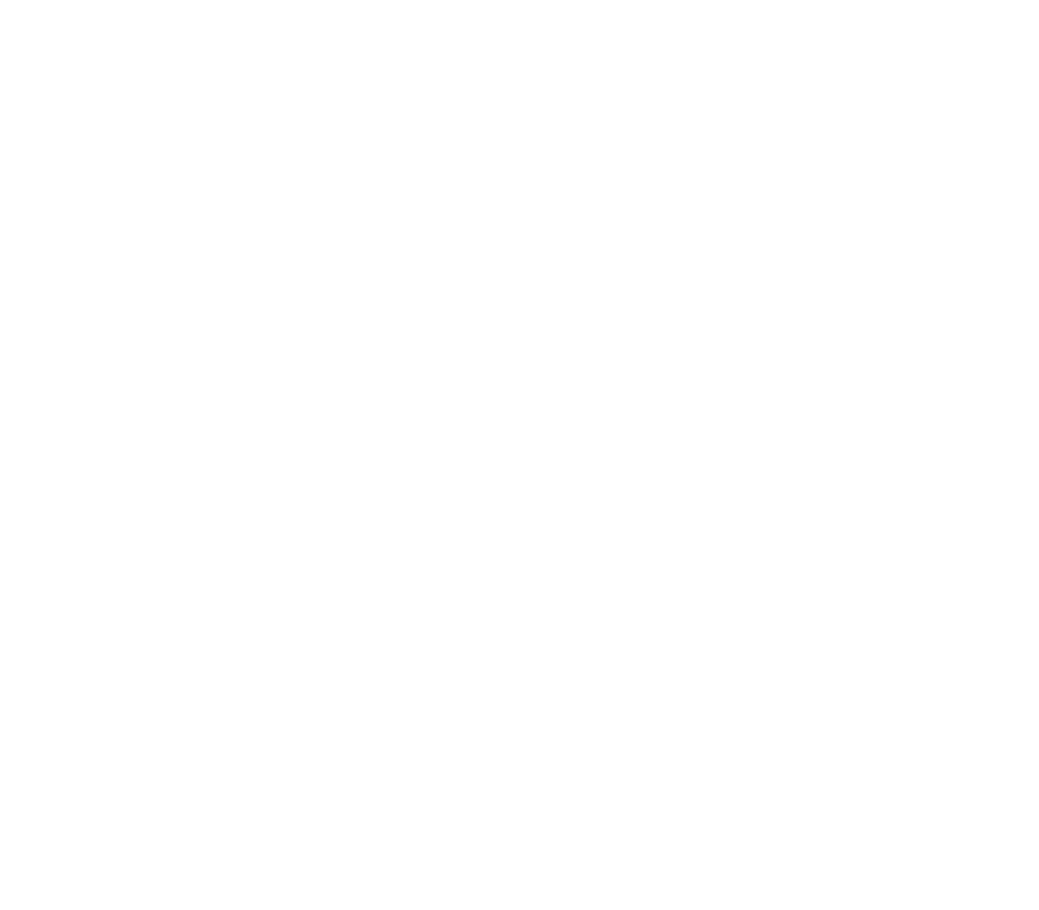
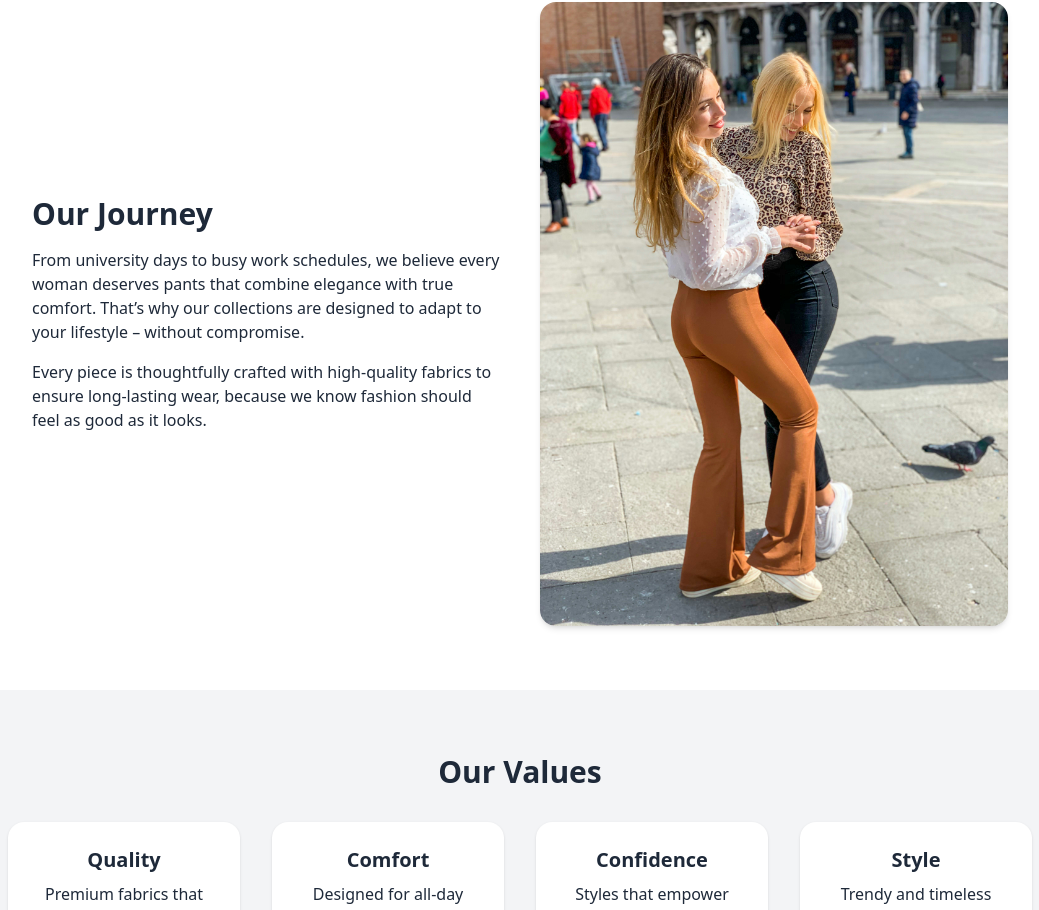
Before and after one commit to MuhammedAhmed09/shopping-app, a React (Vite) app: page /about in a window 1280 px wide. Shown: the part 558-1468 px from the top of the page, without its empty margins (120-1159 px from the left). Before the commit the page ends 800 px from the top, so only its background shows below. Built offline with nearby package versions, Linux system fonts and the light colour scheme; no server answers.

Commit message:
implement about page

```diff
--- a/src/pages/About.jsx
+++ b/src/pages/About.jsx
@@ -1,9 +1,78 @@
+import { Link } from "react-router-dom";
 
+export default function About() {
+  return (
+    <div className="w-full pt-[calc(14rem)] flex flex-col items-center text-gray-800">
+      {/* Hero Section */}
+      <section className="w-full bg-pink-100 py-20 text-center">
+        <h1 className="text-4xl font-bold mb-4">Our Story: Where Comfort Meets Elegance</h1>
+        <p className="max-w-2xl mx-auto text-lg">
+          We started LUNA Fashion with one simple goal – to create pants that make women feel confident, comfortable, and stylish in every moment of their lives.
+        </p>
+      </section>
 
-const About = () => {
-  return (
-    <div className=' pt-[calc(14rem)]'>About</div>
-  )
+      {/* Brand Story Section */}
+      <section className="max-w-5xl px-6 py-16 grid md:grid-cols-2 gap-10 items-center">
+        <div>
+          <h2 className="text-3xl font-semibold mb-4">Our Journey</h2>
+          <p className="mb-4">
+            From university days to busy work schedules, we believe every woman deserves pants that combine elegance with true comfort. That’s why our collections are designed to adapt to your lifestyle – without compromise.
+          </p>
+          <p>
+            Every piece is thoughtfully crafted with high-quality fabrics to ensure long-lasting wear, because we know fashion should feel as good as it looks.
+          </p>
+        </div>
+        <img
+          src="/image/womenPantslifestyle.jpg"
+          alt="Lifestyle"
+          className="rounded-2xl shadow-md"
+        />
+      </section>
+
+      {/* Values Section */}
+      <section className="w-full bg-gray-100 py-16 px-6 text-center">
+        <h2 className="text-3xl font-semibold mb-8">Our Values</h2>
+        <div className="grid md:grid-cols-4 gap-8 max-w-5xl mx-auto">
+          <div className="p-6 bg-white rounded-2xl shadow">
+            <h3 className="text-xl font-bold mb-2">Quality</h3>
+            <p>Premium fabrics that last and feel amazing.</p>
+          </div>
+          <div className="p-6 bg-white rounded-2xl shadow">
+            <h3 className="text-xl font-bold mb-2">Comfort</h3>
+            <p>Designed for all-day wear without sacrifice.</p>
+          </div>
+          <div className="p-6 bg-white rounded-2xl shadow">
+            <h3 className="text-xl font-bold mb-2">Confidence</h3>
+            <p>Styles that empower women to feel their best.</p>
+          </div>
+          <div className="p-6 bg-white rounded-2xl shadow">
+            <h3 className="text-xl font-bold mb-2">Style</h3>
+            <p>Trendy and timeless pieces for every occasion.</p>
+          </div>
+        </div>
+      </section>
+
+      {/* Human Touch Section */}
+      <section className="max-w-4xl px-6 py-16 text-center">
+        <h2 className="text-3xl font-semibold mb-4">Who We Are</h2>
+        <p>
+          We’re a small but passionate team that believes fashion should be about more than just looks – it should make you feel good inside and out. Every collection is inspired by real women, for real women.
+        </p>
+      </section>
+
+      {/* CTA Section */}
+      <section className="w-full bg-pink-200 py-16 text-center">
+        <h2 className="text-3xl font-bold mb-6">Discover Our Collection</h2>
+        <p className="mb-6 text-lg">
+          Step into comfort and style today with our exclusive range of women’s pants.
+        </p>
+        <Link
+          to="/products"
+          className="inline-block bg-pink-600 text-white px-8 py-3 rounded-full font-semibold shadow hover:bg-pink-700 transition"
+        >
+          Shop Now
+        </Link>
+      </section>
+    </div>
+  );
 }
-
-export default About
```
Also changed, not shown: public/image/womenPantslifestyle.jpg (added).
